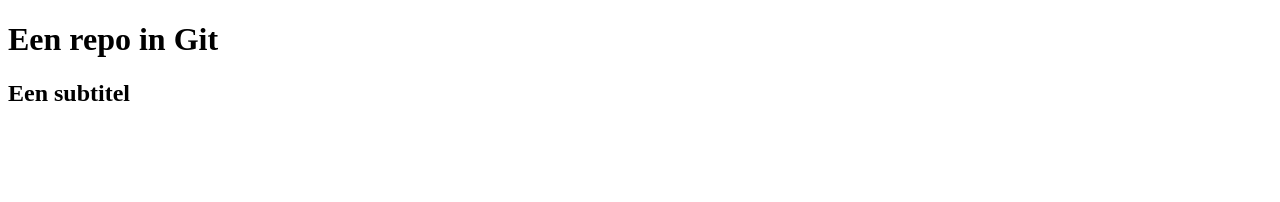
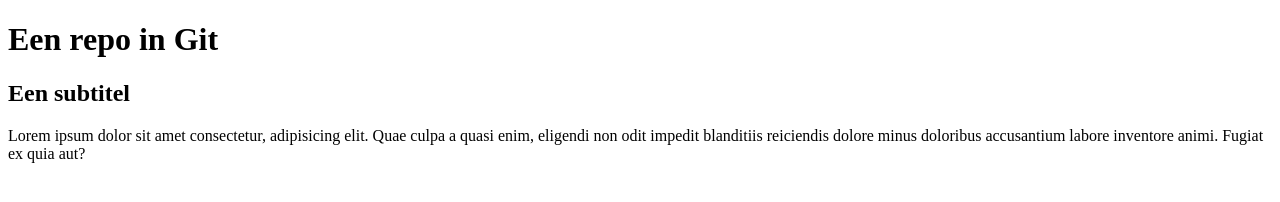
Before and after one commit to ElkeCraenen/GitRepoTest, a plain HTML site: page gitdemo.html in a window 1280 px wide. Drawn offline with Linux system fonts and the light colour scheme.

Commit message:
eerste alinea

```diff
--- a/gitdemo.html
+++ b/gitdemo.html
@@ -8,5 +8,6 @@
 <body>
     <h1>Een repo in Git</h1>
     <h2>Een subtitel</h2>
+    <p>Lorem ipsum dolor sit amet consectetur, adipisicing elit. Quae culpa a quasi enim, eligendi non odit impedit blanditiis reiciendis dolore minus doloribus accusantium labore inventore animi. Fugiat ex quia aut?</p>
 </body>
 </html>
```
